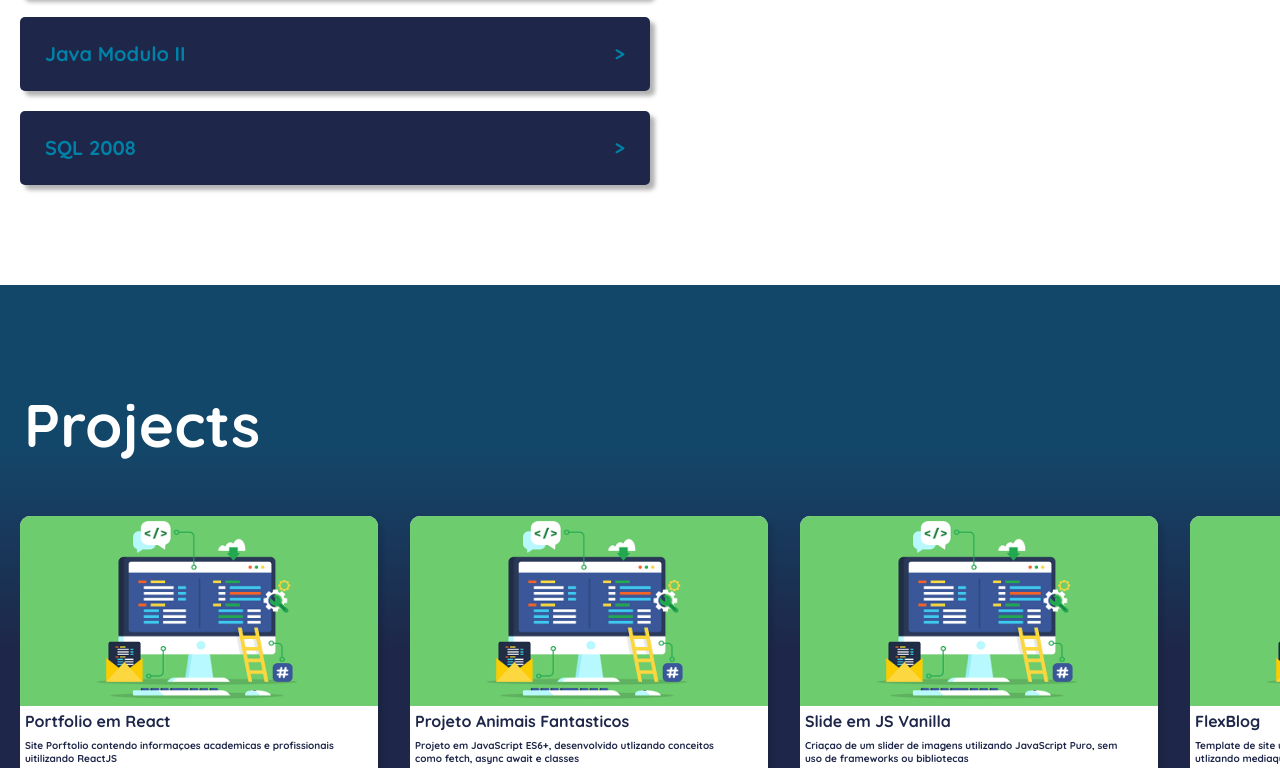
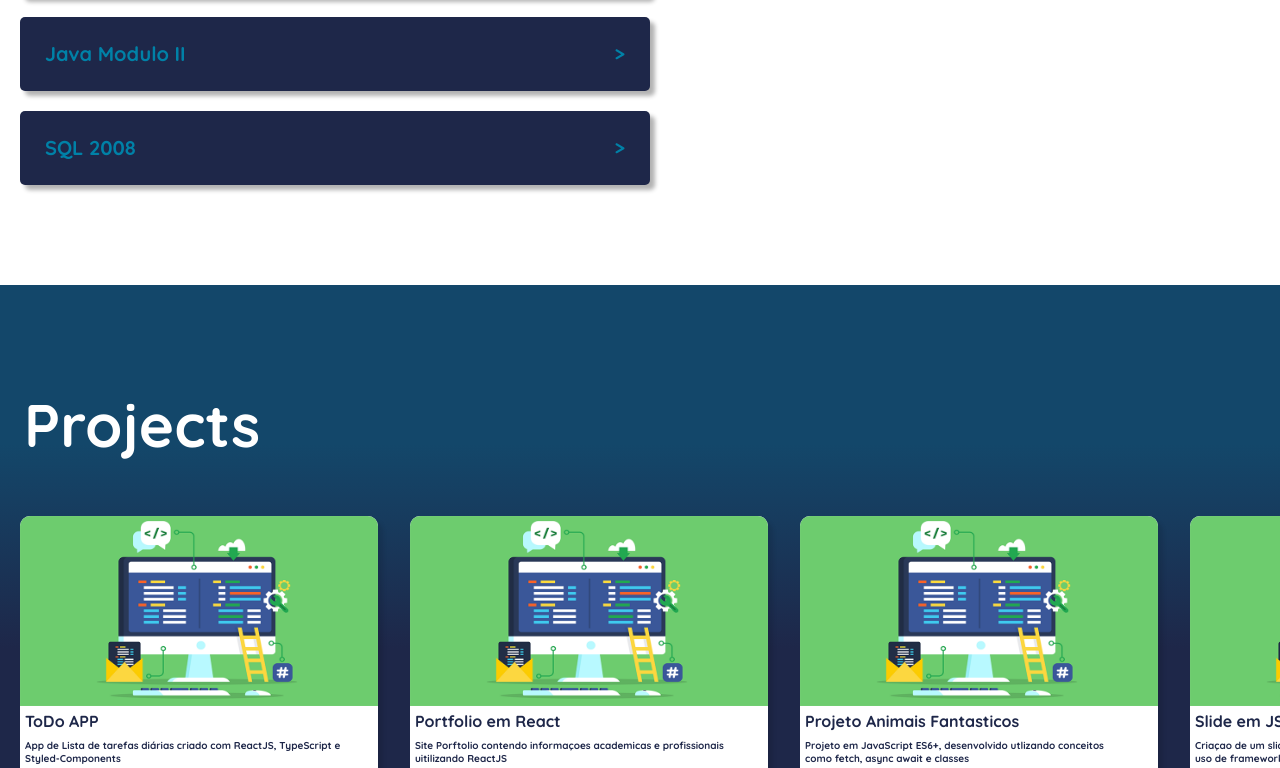
Before and after one commit to Guilherme-Turri/Portfolio, a React (Create React App) app: page / in a window 1280 px wide. Shown: the part 2001-2769 px from the top of the page. Built offline with nearby package versions, Linux system fonts and the light colour scheme.

Commit message:
add project

```diff
--- a/package.json
+++ b/package.json
@@ -1,7 +1,6 @@
 {
   "name": "portfolio",
   "version": "0.1.0",
-  "homepage": "https://Guilherme-Turri.github.io/Portfolio/",
   "private": true,
   "dependencies": {
     "@emailjs/browser": "^3.4.0",
--- a/src/Components/Projects/DataProject.js
+++ b/src/Components/Projects/DataProject.js
@@ -1,4 +1,11 @@
 export const DataProject = [
+  {
+    titulo: 'ToDo APP',
+    descricao:
+      'App de Lista de tarefas diárias criado com ReactJS, TypeScript e Styled-Components',
+    git: 'https://github.com/Guilherme-Turri/AppToDo',
+    site: 'https://todots-guilherme-turri.vercel.app/',
+  },
   {
     titulo: 'Portfolio em React',
     descricao:
@@ -36,4 +43,12 @@ export const DataProject = [
     git: 'https://github.com/Guilherme-Turri/Grid-WildBeast',
     site: 'https://guilherme-turri.github.io/Grid-WildBeast/',
   },
+  {
+    // img: './../static/img/principal.png',
+    titulo: 'GridWildBeast',
+    descricao:
+      'Template de site utilizado Css Grid Layout , totalmente responsivo utlizando mediaqueries',
+    git: 'https://github.com/Guilherme-Turri/Grid-WildBeast',
+    site: 'https://guilherme-turri.github.io/Grid-WildBeast/',
+  },
 ];
--- a/src/Components/styles.module.css
+++ b/src/Components/styles.module.css
@@ -10,6 +10,7 @@ p {
 
 /*HOME*/
 .container {
+  max-width: 1400px;
   height: 102vh;
   background: linear-gradient(180deg, #1e2749 3.47%, #0081a7 272.08%);
   display: flex;
```
Also changed, not shown: 1 other file (tests, documents, lock files or other folders).
